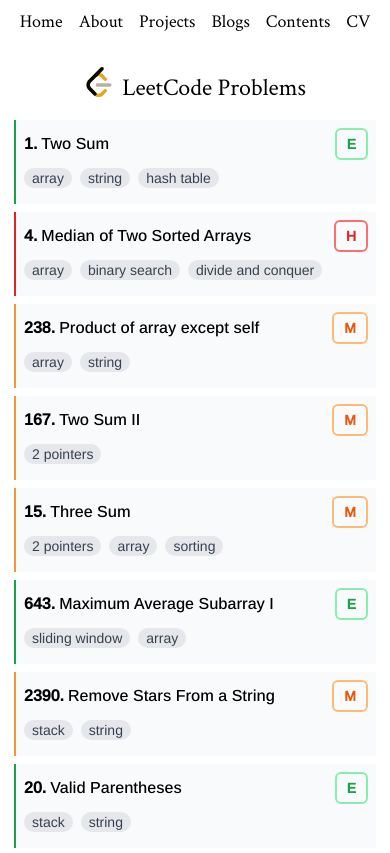
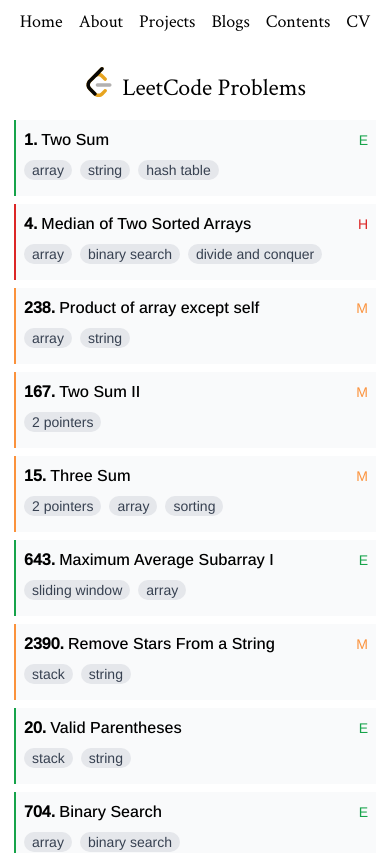
Before and after one commit to zlrkw11/zl-v2, a Next.js app: page /contents/leetcode in a window 390 px wide. Shown: the top 853 px of the page. Built offline with nearby package versions, Linux system fonts and the light colour scheme.

Commit message:
leetcode page label styling

```diff
--- a/app/contents/leetcode/page.tsx
+++ b/app/contents/leetcode/page.tsx
@@ -55,27 +55,21 @@ const Problem = ({ problem, index }: Props) => {
         </h1>
         <div className={`${ArimoFont.className} text-sm`}>
           {difficulty === "easy" && (
-            <div className=" text-green-500 rounded-full font-bold">
+            <div className=" text-green-500 rounded-full">
               <p className="hidden md:inline-block px-4 italic">EASY</p>
-              <p className="md:hidden border-green-300 border-2 px-2.5 py-1 text-green-600 rounded-md">
-                E
-              </p>
+              <p className="md:hidden text-green-600">E</p>
             </div>
           )}{" "}
           {difficulty === "medium" && (
-            <div className=" text-orange-400 rounded-full font-bold">
+            <div className=" text-orange-400 rounded-full">
               <p className="hidden md:inline-block italic px-4">MEDIUM</p>
-              <p className="md:hidden border-orange-300 border-2 px-2.5 py-1 text-orange-600 rounded-md">
-                M
-              </p>
+              <p className="md:hidden text-orange-400">M</p>
             </div>
           )}{" "}
           {difficulty === "hard" && (
-            <div className=" text-red-600 rounded-full font-bold">
+            <div className=" text-red-600 rounded-full">
               <p className="hidden md:inline-block italic px-4">HARD</p>
-              <p className="md:hidden border-red-400 border-2 px-2.5 py-1 text-red-600 rounded-md">
-                H
-              </p>
+              <p className="md:hidden  text-red-600">H</p>
             </div>
           )}
         </div>
```
